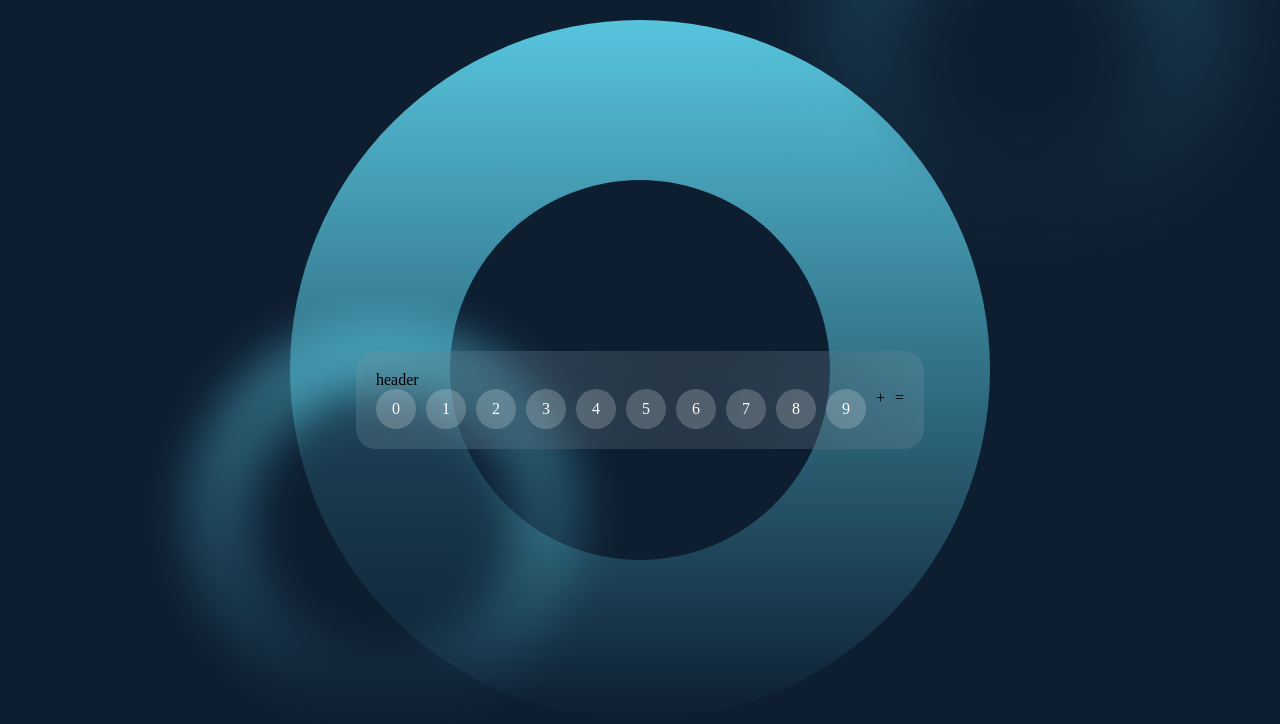
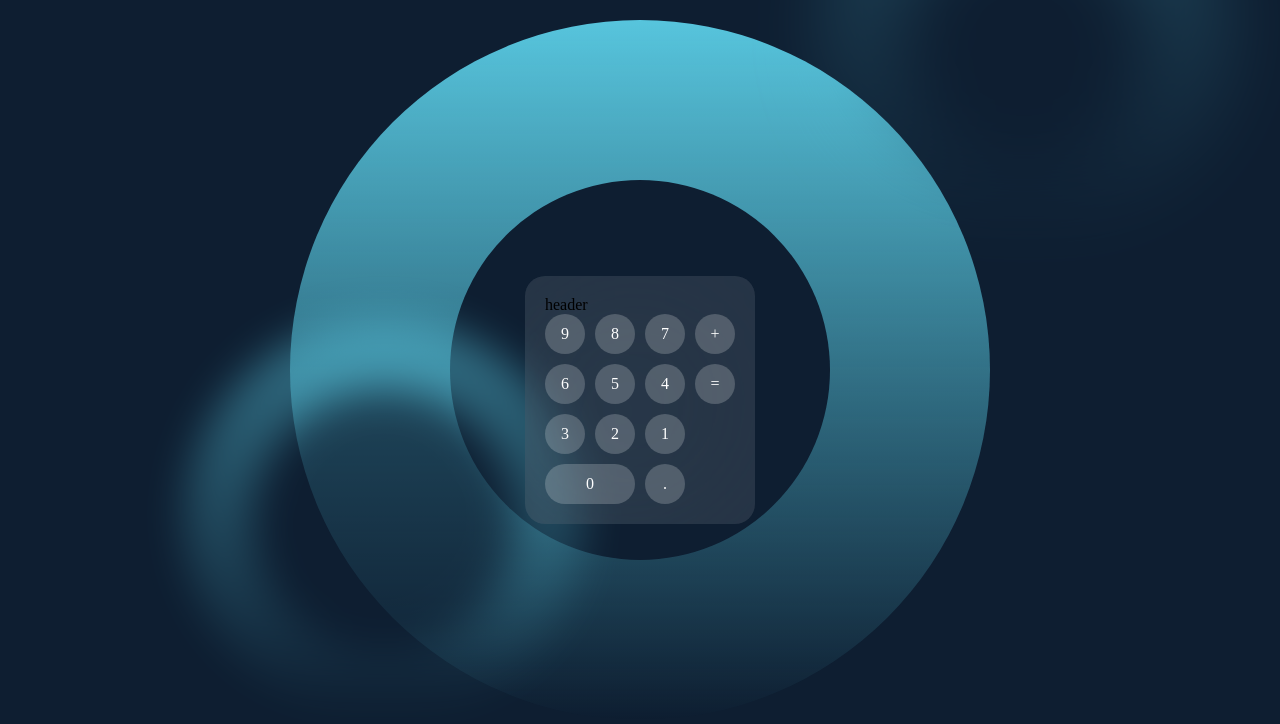
Before and after one commit to Kronos2k4/Calculator, a React (Create React App) app: page / in a window 1280 px wide. Shown: the top 724 px of the page. Built offline with nearby package versions, Linux system fonts and the light colour scheme.

Commit message:
Components refactoring, font added

```diff
--- a/src/App.tsx
+++ b/src/App.tsx
@@ -4,11 +4,13 @@ import Calculator from './components/Calculator';
 import styled, {ThemeProvider} from "styled-components";
 import { theme } from './theme';
 import { GlobalStyle } from './GlobalStyle';
+import { FontStyles } from './FontStyles';
 
 function App() {
   return (
       <ThemeProvider theme={theme}>
       <GlobalStyle />
+      <FontStyles />
         <Background>
             <CalculatorWrapper>
               <Calculator />
--- /dev/null
+++ b/src/FontStyles.ts
@@ -0,0 +1,9 @@
+import {createGlobalStyle} from "styled-components";
+import archivo from './assets/fonts/archivo-variablefont_wdth-wght.ttf'
+
+export const FontStyles = createGlobalStyle`
+  @font-face {
+    font-family: 'Roboto Condensed';
+        src: url(${archivo}) format('truetype')
+  }
+`
--- a/src/components/Calculator/CalculatorButton/index.tsx
+++ b/src/components/Calculator/CalculatorButton/index.tsx
@@ -1,23 +1,26 @@
 import { rgba } from "polished";
 import { FC } from "react";
 import styled, { keyframes } from "styled-components";
+import { theme } from "../../../theme";
 
 interface Props {
-    value: number;
-    onClick: (value: number) => void;
+    value: number | string;
+    onClick: (value: number | string) => void;
+    size?: number;
+    color?: string;
 }
 
-const CalculatorButton: FC<Props> = ({value, onClick}) => {
+const CalculatorButton: FC<Props> = ({value, onClick, size = 1, color = theme.calculator.light.colors.primary }) => {
     return (
-        <Wrapper onClick={() => onClick(value)}>
+        <Wrapper onClick={() => onClick(value)} size={size} color={color}>
             {value}
         </Wrapper>
     )
 }
 
-const Wrapper = styled.div`
+const Wrapper = styled.div<{size: number; color: string;}>`
   position: relative;
-  border-radius: 50%;
+  border-radius: 20px;
   color: ${({theme}) => theme.calculator.light.colors.primary};
   background-color: ${({theme}) => rgba(theme.calculator.light.colors.primary, .2)};
   cursor: pointer;
@@ -25,7 +28,7 @@ const Wrapper = styled.div`
   align-items: center;
   justify-content: center;
   flex: 0 0 auto;
-  width: ${({theme}) => theme.calculator.sizes.button}px;
+  width: ${({theme, size}) => theme.calculator.sizes.button * size + (10 * (size - 1))}px;
   height: ${({theme}) => theme.calculator.sizes.button}px;
   transition: background-color, .3s ease-in-out;
   &:hover {
@@ -35,7 +38,7 @@ const Wrapper = styled.div`
     content: "";
     display: block;
     position: absolute;
-    border-radius: 50%;
+    border-radius: 20px;
     left: 0;
     top:0;
     width: 100%;
@@ -49,7 +52,7 @@ const Wrapper = styled.div`
     &:after {
       box-shadow: 0 0 0 0 white;
       position: absolute;
-      border-radius: 50%;
+      border-radius: 20px;
       left: 0;
       top: 0;
       opacity: .3;
--- a/src/components/Calculator/CalculatorOperand/index.tsx
+++ b/src/components/Calculator/CalculatorOperand/index.tsx
@@ -1,22 +1,18 @@
 import { FC } from "react";
 import styled from "styled-components";
+import CalculatorButton from "../CalculatorButton";
 
 interface Props {
     value: string;
     operation: string;
     onClick: (operation: string) => void;
+    color?: string;
 }
 
-const CalculatorOperand: FC<Props> = ({value, operation, onClick}) => {
+const CalculatorOperand: FC<Props> = ({value, operation, onClick, color}) => {
     return (
-        <Wrapper onClick={() => onClick(operation)}>
-            {value}
-        </Wrapper>
+        <CalculatorButton color={color} value={value} onClick={() => onClick(operation)} />
     )
 }
 
-const Wrapper = styled.div`
-
-`
-
 export default CalculatorOperand;
--- a/src/components/Calculator/index.tsx
+++ b/src/components/Calculator/index.tsx
@@ -10,7 +10,7 @@ const Calculator = () => {
     const [currentValue, setCurrentValue] = useState<string>('');
     const [result, setResult] = useState<number | string>();
 
-    const handleOperand = (value: number) => {
+    const handleOperand = (value: number | string) => {
         setCurrentValue(state => state + value.toString())
     }
 
@@ -45,9 +45,10 @@ const Calculator = () => {
 
     const _renderButtons = () => {
         const arr = []
-        for(let i = 0; i <= 9; i++) {
-            arr.push(<CalculatorButton key={`button-${i}`} value={i} onClick={handleOperand}/>)
+        for(let i = 9; i >= 0; i--) {
+            arr.push(<CalculatorButton size={(i === 0) ? 2 : 1} key={`button-${i}`} value={i} onClick={handleOperand}/>)
         }
+        arr.push(<CalculatorOperand color={''} value={'.'} operation={'.'} onClick={() => {}} />)
         return arr
     }
 
@@ -65,8 +66,12 @@ const Calculator = () => {
                 {result}
             </CalculationZone>
             <Actions>
-                {_renderButtons()}
-                {_renderOperands()}
+                <NumbersContainer>
+                    {_renderButtons()}
+                </NumbersContainer>
+                <OperandsContainer>
+                    {_renderOperands()}
+                </OperandsContainer>
             </Actions>
         </Wrapper>
     )
@@ -87,6 +92,20 @@ const CalculationZone = styled.div`
 
 `
 
+const NumbersContainer = styled.div`
+  display: flex;
+  flex-wrap: wrap;
+  width: 140px;
+  gap: 10px;
+`
+
+const OperandsContainer = styled.div`
+  display: flex;
+  flex-direction: column;
+  width: 40px;
+  gap: 10px;
+`
+
 const Actions = styled.div`
   display: flex;
   gap: 10px;
--- /dev/null
+++ b/src/fonts.d.ts
@@ -0,0 +1 @@
+declare module '*.ttf';
--- a/tsconfig.json
+++ b/tsconfig.json
@@ -21,6 +21,6 @@
     "jsx": "react-jsx"
   },
   "include": [
-    "src"
+    "src",
   ]
 }
```
Also changed, not shown: src/assets/fonts/archivo-variablefont_wdth-wght.ttf (added).
